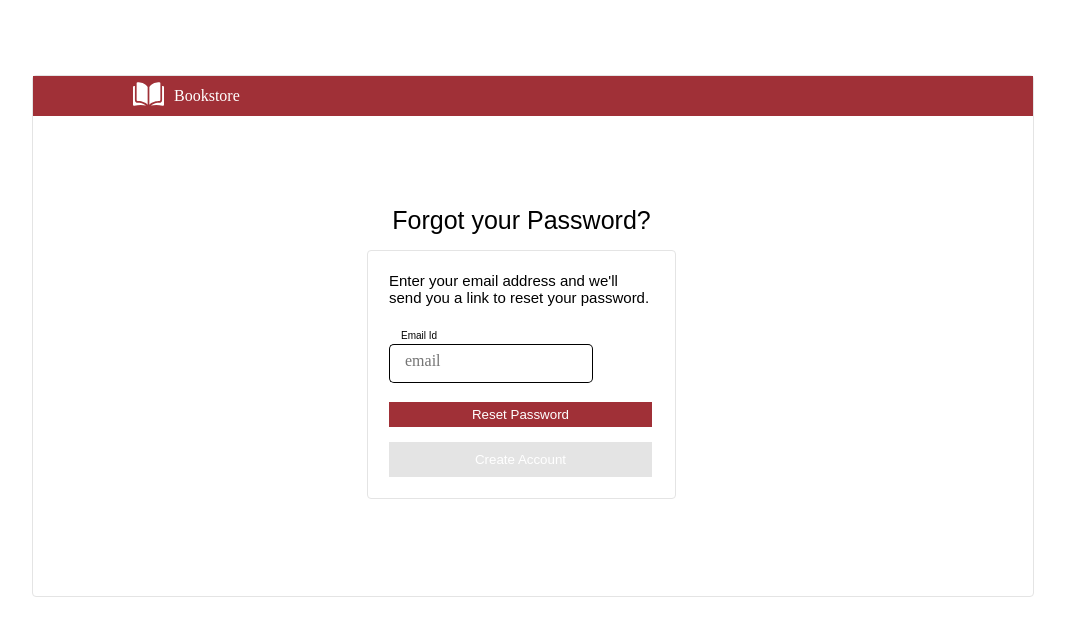
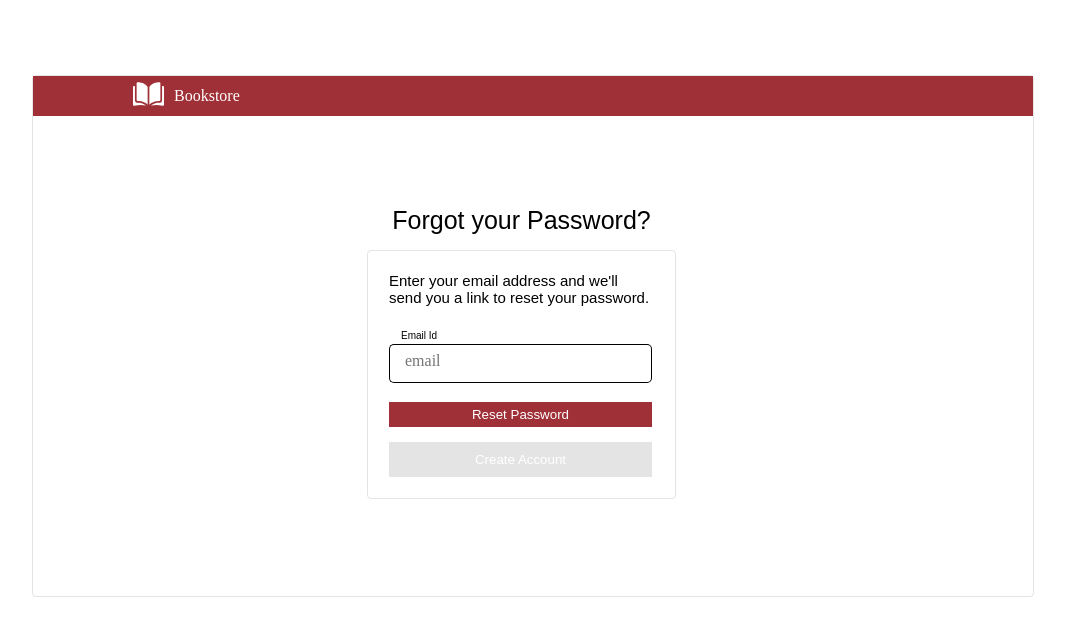
Before and after one commit to prem-12345/BOOK_STORE, an Angular app: page /forgot-password in a window 1280 px wide. Shown: the top 636 px of the page, without its empty margins (107-1172 px from the left). Built offline with nearby package versions, Linux system fonts and the light colour scheme.

Commit message:
[PREM] Added: Forgot password component html and css added

```diff
--- a/src/app/components/forgot-password/forgot-password.component.scss
+++ b/src/app/components/forgot-password/forgot-password.component.scss
@@ -79,5 +79,5 @@
     width: 210px;
 }
 
-// ::ng-deep .mat-form-field-label-wrapper { top: -1.5em; }
-// ::ng-deep .mat-form-field-flex > .mat-form-field-infix { padding: 0px 0px !important; width: 239px; border-top: 0.84375em;}
+::ng-deep .mat-form-field-label-wrapper { top: -1.5em; }
+::ng-deep .mat-form-field-flex > .mat-form-field-infix { padding: 0px 0px !important; width: 239px; border-top: 0.84375em;}
```
